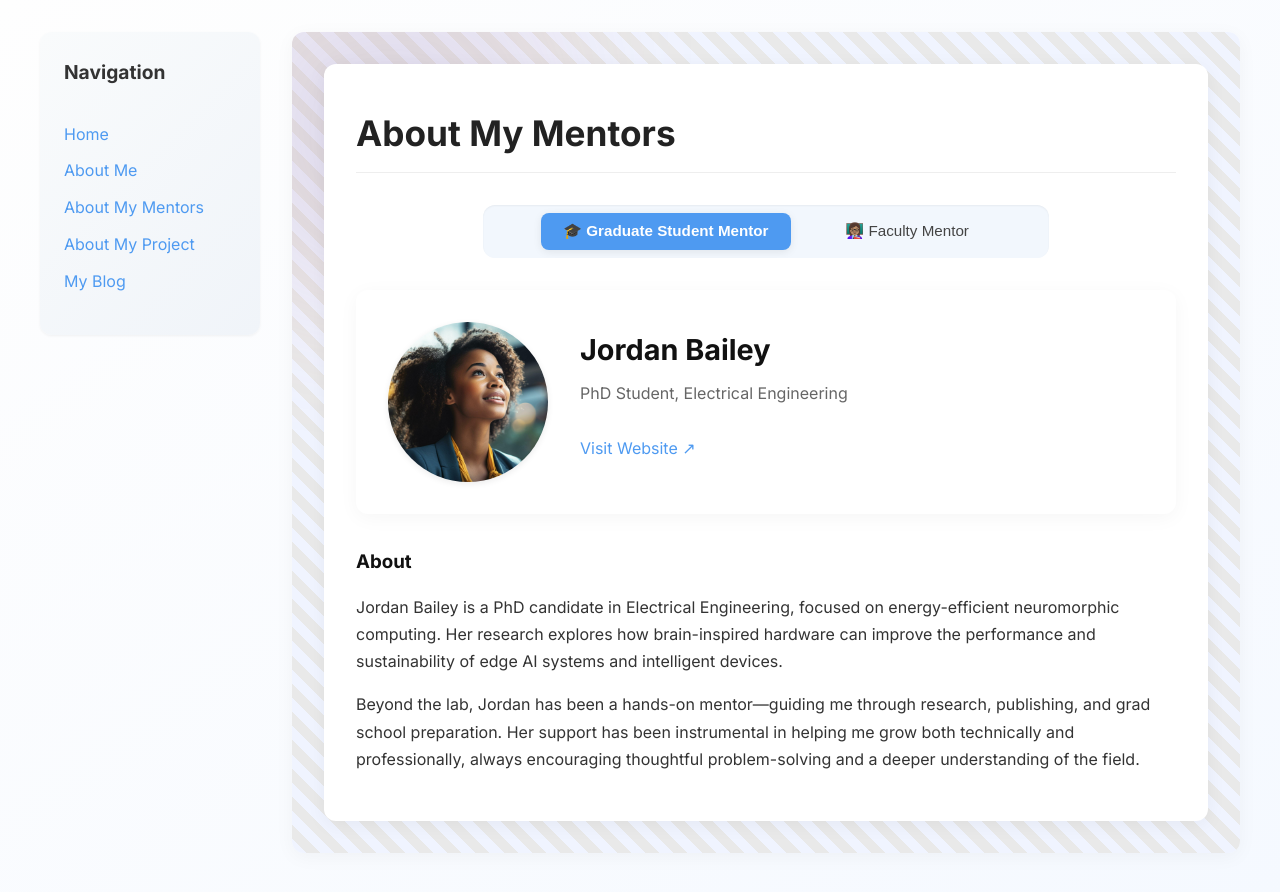
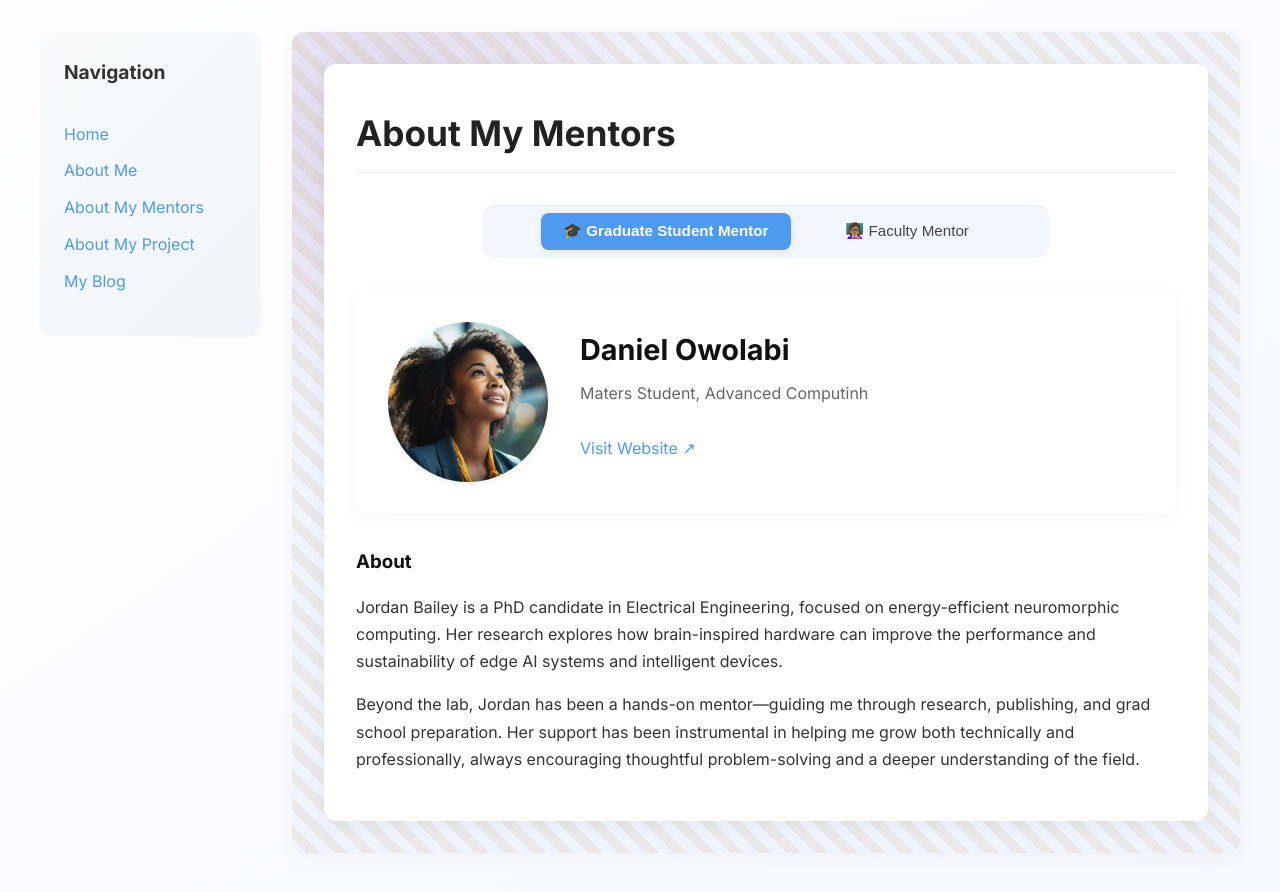
Before and after one commit to SumitKatuwal3382/SumitKatuwal3382.github.io, a Jekyll site: the page built from pages/about-my-mentor.md, in a window 1280 px wide. Shown: the top 892 px of the page. Built offline with Jekyll 4.4.1, drawn with Linux system fonts in a browser that asks for light colours.

Commit message:
Update about-my-mentor.md

```diff
--- a/pages/about-my-mentor.md
+++ b/pages/about-my-mentor.md
@@ -4,8 +4,8 @@ title: About My Mentors
 permalink: /about-my-mentor.html
 
 graduate_mentor:
-  name: Jordan Bailey
-  title: PhD Student, Electrical Engineering
+  name: Daniel Owolabi
+  title: Maters Student, Advanced Computinh
   image: /assets/images/graduate-student-mentor.jpg
   website: https://gradmentor.example.com
   bio: |
```
Also changed, not shown: other parts of pages/about-my-mentor.md (+2 -2 lines).
